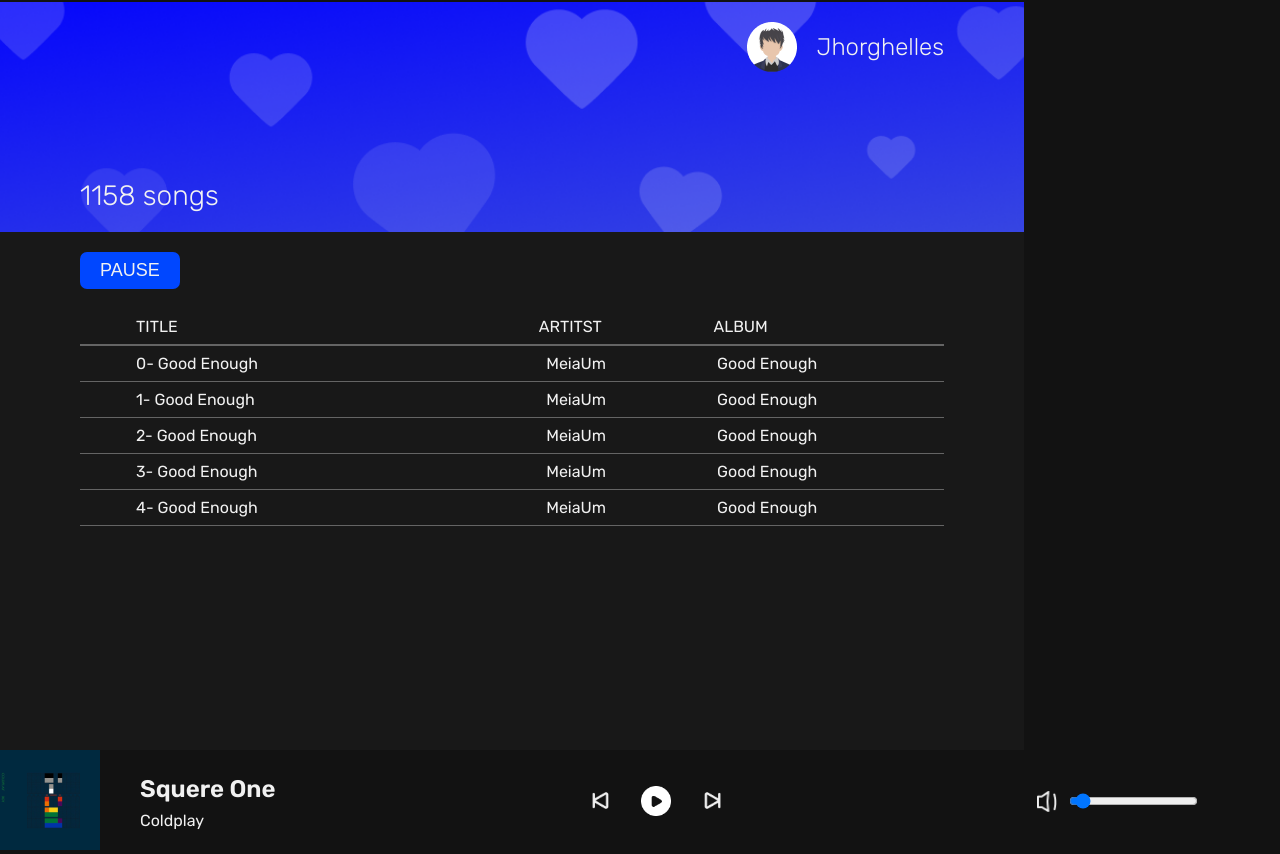
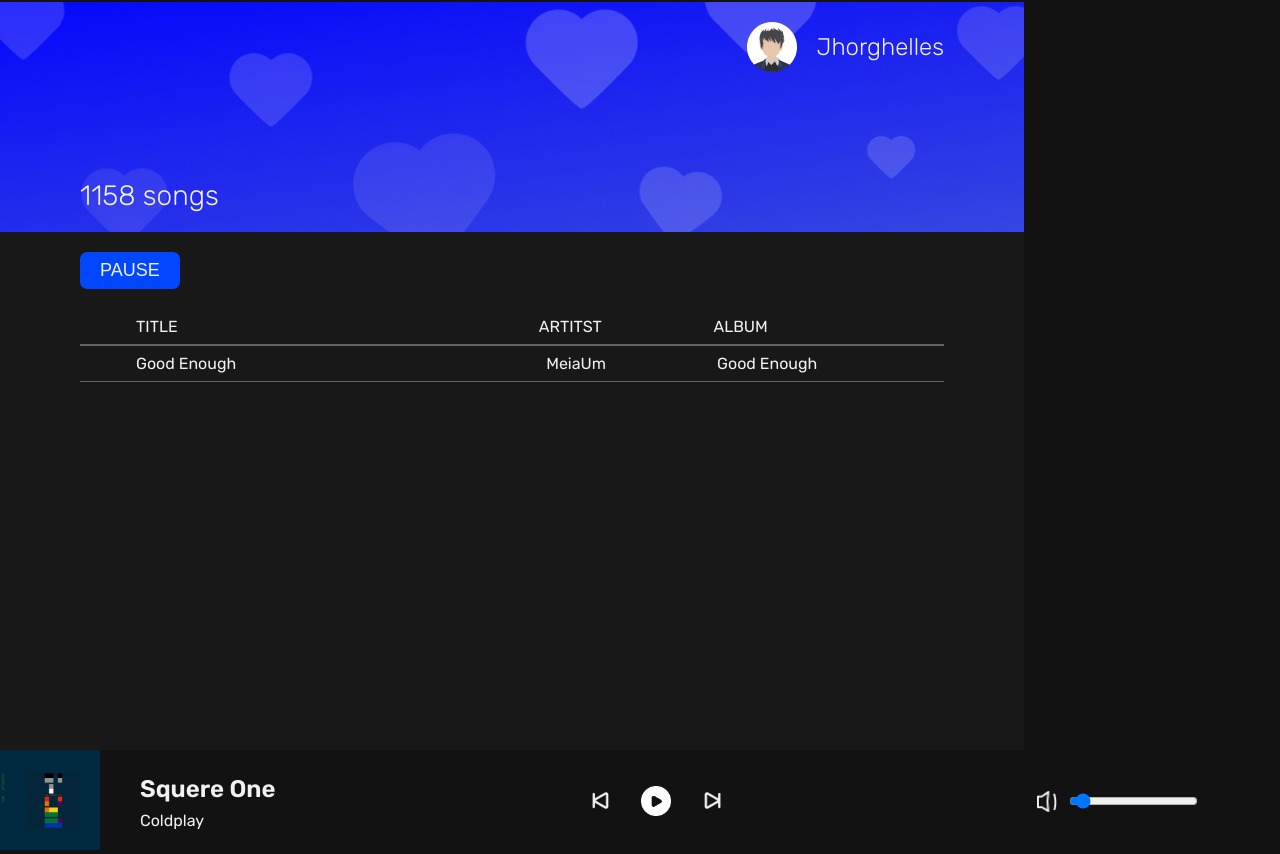
Before and after one commit to JhordySouza/reprodutormusic, a plain HTML site: page index.html in a window 1280 px wide. Shown: the part 691-1545 px from the top of the page. Drawn offline with Linux system fonts and the light colour scheme.

Commit message:
Começando Java Script

```diff
--- a/index.html
+++ b/index.html
@@ -73,35 +73,6 @@
                     <!-- LISTA DE MUSICA -->
                     <ul class="listaMusicas">
                         <!-- MUSICA -->
-                        <li>
-                            <p class="primeiroItem">0- Good Enough</p>
-                            <p>MeiaUm</p>
-                            <p>Good Enough</p>
-                        </li>
-                         <!-- MUSICA -->
-                        <li>
-                            <p class="primeiroItem">1- Good Enough</p>
-                            <p>MeiaUm</p>
-                            <p>Good Enough</p>
-                        </li>
-                         <!-- MUSICA -->
-                        <li>
-                            <p class="primeiroItem">2- Good Enough</p>
-                            <p>MeiaUm</p>
-                            <p>Good Enough</p>
-                        </li>
-                         <!-- MUSICA -->
-                        <li>
-                            <p class="primeiroItem">3- Good Enough</p>
-                            <p>MeiaUm</p>
-                            <p>Good Enough</p>
-                        </li>
-                         <!-- MUSICA -->
-                        <li>
-                            <p class="primeiroItem">4- Good Enough</p>
-                            <p>MeiaUm</p>
-                            <p>Good Enough</p>
-                        </li>
                     </ul>
                 </div>
 
--- a/src/js/script.js
+++ b/src/js/script.js
@@ -7,7 +7,51 @@
 
 //variaveis
 const meuNome = 'Jhorghelles';
-let minhaIdade = 21;
+let minhaIdade = 33;
 
-console.log(meuNome)
-console.log(minhaIdade)
+//console.log(meuNome)
+//console.log(minhaIdade)
+
+minhaIdade = 61;
+//console.log(minhaIdade)
+
+//funções
+function imprimeNome(){
+ //   console.log(meuNome);
+}
+
+//loop
+for(let i = 0; i < 5; i++ ){
+  imprimeNome()
+}
+//condicionais
+if(minhaIdade >= 18){
+    var idadeAMais = minhaIdade - 18
+  //  console.log('Cuidado!! você ja pode ser preso a mais de '+idadeAMais +' anos !!!')
+}else {
+    var idadeAMenos = 18 - minhaIdade
+ //   console.log('Ainda falta '+idadeAMenos+' anos para você completar 18 e ser preso!')
+}
+
+/*----------------------------------------*/
+const listaMusicas = document.querySelector('.listaMusicas');
+
+
+function construirPlayList(){
+    const musicaElemento = document.createElement('li');
+    const nomeMusica = document.createElement('p');
+    const nomeArtista = document.createElement('p');
+    const nomeAlbum = document.createElement('p');
+
+    nomeMusica.className = 'primeiroItem';
+    nomeMusica.innerText = 'Good Enough';
+    nomeArtista.innerText = 'MeiaUm';
+    nomeAlbum.innerText = 'Good Enough';
+
+    musicaElemento.appendChild(nomeMusica);
+    musicaElemento.appendChild(nomeArtista);
+    musicaElemento.appendChild(nomeAlbum);
+
+    listaMusicas.appendChild(musicaElemento);
+}
+construirPlayList();
```
